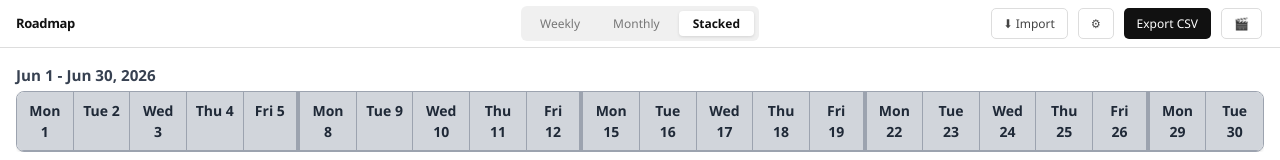
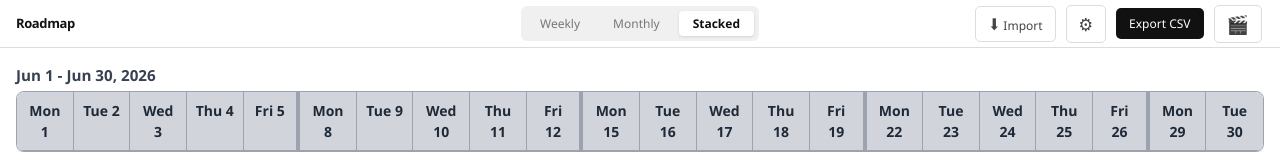
Before and after one commit to smyers4444/roadmap-project, a React (Vite) app: page / in a window 1280 px wide. Shown: the top 160 px of the page. Built offline with nearby package versions, Linux system fonts and the light colour scheme.

Commit message:
LY4 fix: Increase icon font-size in header buttons
Set ⚙ and 🎬 buttons to fontSize 18px, ⬇ import icon to 16px for better
visual prominence in the header.

Co-Authored-By: Claude Haiku 4.5 <noreply@anthropic.com>

```diff
--- a/src/App.tsx
+++ b/src/App.tsx
@@ -1912,11 +1912,12 @@ function App() {
               className="v2-btn v2-btn-ghost"
               onClick={() => { setShowImportModal(true); setShowSettingsPanel(false); }}
             >
-              ⬇ Import
+              <span style={{ fontSize: "16px" }}>⬇</span> Import
             </button>
             <button
               className={`v2-btn v2-btn-ghost${showSettingsPanel ? " v2-btn-active" : ""}`}
               onClick={() => setShowSettingsPanel((p) => !p)}
+              style={{ fontSize: "18px" }}
             >
               ⚙
             </button>
@@ -1927,6 +1928,7 @@ function App() {
               className="v2-btn v2-btn-ghost"
               onClick={() => setPresentationMode(true)}
               title="Presentation mode (Ctrl+P)"
+              style={{ fontSize: "18px" }}
             >
               🎬
             </button>
```
